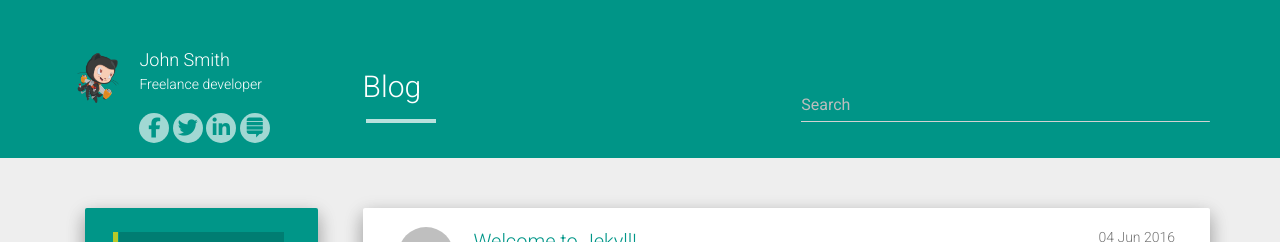
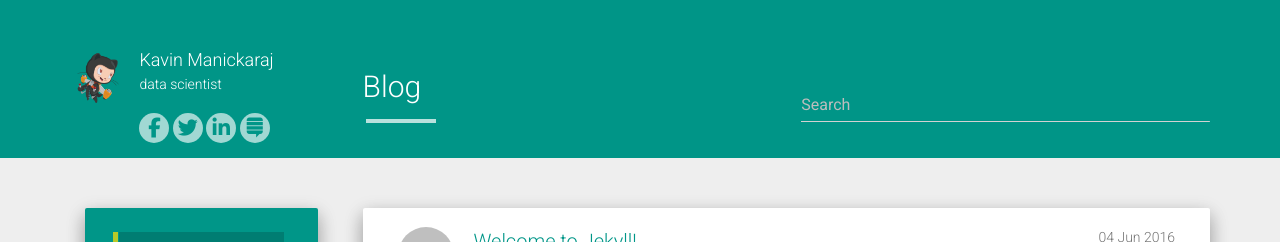
Before and after one commit to codeasashu/hcz-jekyll-blog, a Jekyll site: the page built from index.html, in a window 1280 px wide. Shown: the top 242 px of the page. Built offline with Jekyll 4.4.1, drawn with Linux system fonts in a browser that asks for light colours; nearby versions of some CDN libraries; the list of posts is cut into pages by our own code.

Commit message:
Update _config.yml

```diff
--- a/_config.yml
+++ b/_config.yml
@@ -1,12 +1,12 @@
-title: John Smith
+title: Kavin Manickaraj
 description: My Personal Blog
-author: John Smith
+author: Kavin Manickaraj
 logo: /hcz-jekyll-blog/static/img/avatar.png
-github: https://github.com/codeasashu
-about: Freelance developer
+github: https://github.com/kozyman
+about: data scientist
 
-baseurl: ""
-url: ""
+baseurl: "https://kozyman.github.io"
+url: "https://kozyman.github.io"
 
 allowsearch: true
 
```
